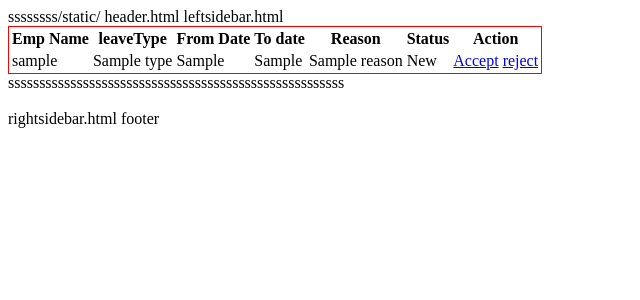
After one commit to bikeshtricon/pypaywheel, a Django app: template pypaywheel/templates/hr/index.html in a window 1280 px wide. The commit adds this page. Shown: the top 300 px of the page, without its empty margins (0-640 px from the left). Run offline with Django 3.2, Linux system fonts and the light colour scheme; the template is opened without the code that fills it: most values are stand-ins (such as "Sample title", 1, 10 or a date in 2020).

Commit message:
Description:
putting css,js, img are in one place (pypayeheel/ststic/)

```diff
--- a/hr/static/css/style.css
+++ /dev/null
@@ -1,3 +0,0 @@
-li a {
-    color: green;
-}
--- a/pypaywheel/settings.py
+++ b/pypaywheel/settings.py
@@ -90,6 +90,12 @@
 
 STATIC_URL = '/static/'
 
+# for setting static in pypywheel folder
+# putting css,js, img are in one place
+STATICFILES_DIRS = [
+    BASE_DIR+"/pypaywheel/static/",
+]
+
 
 # A sample logging configuration. The only tangible logging
 # performed by this configuration is to send an email to
--- /dev/null
+++ b/pypaywheel/static/css/style.css
@@ -0,0 +1,6 @@
+li a {
+    color: green;
+}
+table{
+	border: 1px solid red;
+}
--- /dev/null
+++ b/pypaywheel/templates/base.html
@@ -0,0 +1,27 @@
+<!DOCTYPE HTML PUBLIC "-//W3C//DTD HTML 4.01//EN">
+<html lang="en">
+
+{% load staticfiles %}
+
+<head>
+   <title>{% block title %}My amazing site{% endblock %}</title>
+   <link rel="stylesheet" href="{{ STATIC_URL }}css/style.css" type="text/css">
+
+</head>
+
+<body>
+ssssssss{{ STATIC_URL }}
+
+    {% block header %}{% include "header.html" %}{% endblock %}
+
+    {% block leftsidebar %}{% include "leftsidebar.html" %}{% endblock %}
+
+  	{% block content %}{% endblock %}
+
+  	{% block rightsidebar %}{% include "rightsidebar.html" %}{% endblock %}
+
+  	{% block footer %}{% include "footer.html" %}{% endblock %}
+
+</body>
+
+</html>
--- a/hr/templates/hr/index.html
+++ b/pypaywheel/templates/hr/index.html
@@ -1,4 +1,4 @@
-{% extends "hr/base.html" %}
+{% extends "base.html" %}
 
 {% block content %}
 <br>
@@ -29,6 +29,8 @@
 		</table>
 	{% endif %}
 
+ssssssssssssssssssssssssssssssssssssssssssssssssssssss
+
 
 	</div>
 
```
Also changed, not shown: hr/templates/hr/base.html (deleted, +0 -24 lines), hr/templates/hr/detail.html (deleted, +0 -16 lines), pypaywheel/templates/footer.html (renamed from hr/templates/hr/footer.html), pypaywheel/templates/header.html (renamed from hr/templates/hr/header.html), pypaywheel/templates/leftsidebar.html (renamed from hr/templates/hr/leftsidebar.html), pypaywheel/templates/rightsidebar.html (renamed from hr/templates/hr/rightsidebar.html).
